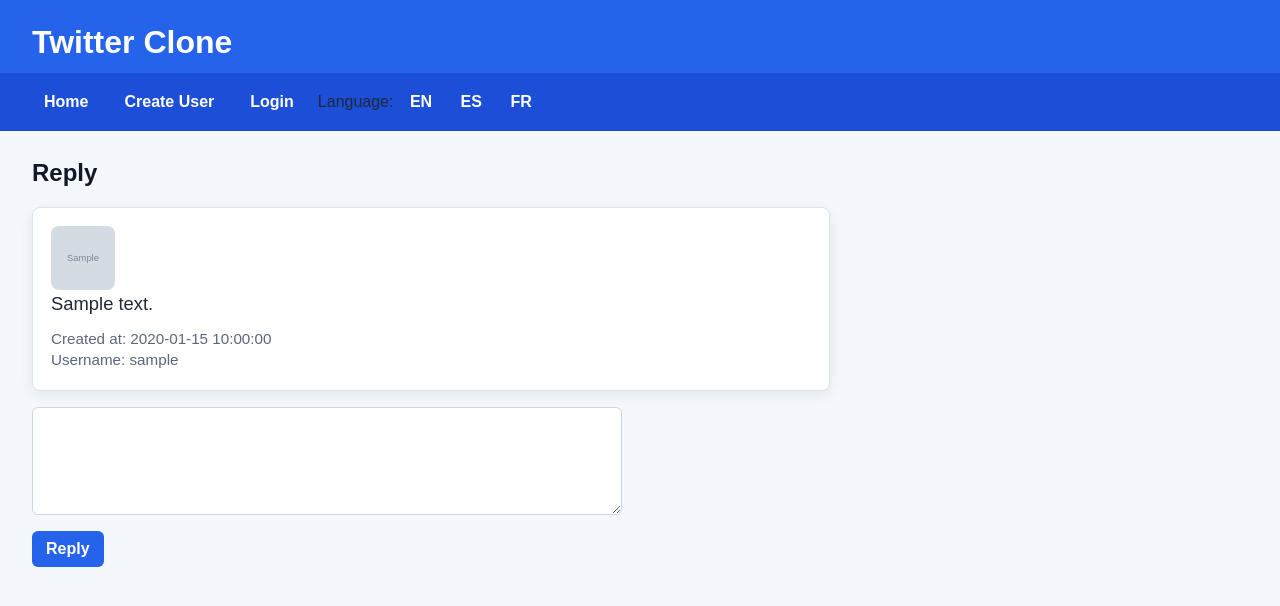
After one commit to preslielampitt/twitter_clone, a FastAPI app: template templates/reply_message.html in a window 1280 px wide. The commit adds this page. Shown: the top 606 px of the page. Run offline with FastAPI, Linux system fonts and the light colour scheme; the template is opened without the code that fills it: most values are stand-ins (such as "Sample title", 1, 10 or a date in 2020); grey boxes marked "Sample" are stand-in pictures.

Commit message:
allow users to mention other users in their messages and  add the ability to reply to other messages

```diff
--- a/db_create.py
+++ b/db_create.py
@@ -49,7 +49,8 @@ create table messages (
     sender_id integer not null,
     message text not null,
     created_at timestamp not null default current_timestamp,
-    last_edited_at timestamp
+    last_edited_at timestamp,
+    parent_id integer
     );
 '''
 cur.execute(sql)
--- a/main.py
+++ b/main.py
@@ -17,6 +17,84 @@ app.mount('/static', StaticFiles(directory='static'), name='static')
 templates = Jinja2Templates(directory='templates')
 MESSAGES_PER_PAGE = 50
 PROFILE_MESSAGE_LIMIT = 10
+
+TRANSLATIONS = {
+    'en': {
+        'home': 'Home',
+        'create_message': 'Create Message',
+        'my_profile': 'My Profile',
+        'change_password': 'Change Password',
+        'logout': 'Logout',
+        'delete_account': 'Delete Account',
+        'create_user': 'Create User',
+        'login': 'Login',
+        'main_page': 'Main Page',
+        'created_at': 'Created at',
+        'username': 'Username',
+        'age': 'Age',
+        'edited_at': 'Edited at',
+        'edit': 'Edit',
+        'delete': 'Delete',
+        'reply': 'Reply',
+        'previous': 'Previous',
+        'next': 'Next',
+        'language': 'Language',
+    },
+    'es': {
+        'home': 'Inicio',
+        'create_message': 'Crear Mensaje',
+        'my_profile': 'Mi Perfil',
+        'change_password': 'Cambiar Contrasena',
+        'logout': 'Cerrar Sesion',
+        'delete_account': 'Borrar Cuenta',
+        'create_user': 'Crear Usuario',
+        'login': 'Iniciar Sesion',
+        'main_page': 'Pagina Principal',
+        'created_at': 'Creado',
+        'username': 'Usuario',
+        'age': 'Edad',
+        'edited_at': 'Editado',
+        'edit': 'Editar',
+        'delete': 'Borrar',
+        'reply': 'Responder',
+        'previous': 'Anterior',
+        'next': 'Siguiente',
+        'language': 'Idioma',
+    },
+    'fr': {
+        'home': 'Accueil',
+        'create_message': 'Creer Message',
+        'my_profile': 'Mon Profil',
+        'change_password': 'Changer Mot de Passe',
+        'logout': 'Deconnexion',
+        'delete_account': 'Supprimer Compte',
+        'create_user': 'Creer Utilisateur',
+        'login': 'Connexion',
+        'main_page': 'Page Principale',
+        'created_at': 'Cree',
+        'username': 'Utilisateur',
+        'age': 'Age',
+        'edited_at': 'Modifie',
+        'edit': 'Modifier',
+        'delete': 'Supprimer',
+        'reply': 'Repondre',
+        'previous': 'Precedent',
+        'next': 'Suivant',
+        'language': 'Langue',
+    },
+}
+
+def get_language(request: Request):
+    language = request.cookies.get('language', 'en')
+    if language not in TRANSLATIONS:
+        language = 'en'
+    return language
+
+def get_labels(request: Request):
+    return TRANSLATIONS[get_language(request)]
+
+templates.env.globals['get_labels'] = get_labels
+templates.env.globals['get_language'] = get_language
 
 def check_credentials(request: Request):
     '''
@@ -63,14 +141,32 @@ def get_user_id(username):
 def linkify_message(text):
     escaped_text = escape(text)
     url_pattern = r'(https?://[^\s]+)'
+    mention_pattern = r'(?<![\w/])@([A-Za-z0-9_]+)'
 
     linked_text = re.sub(
         url_pattern,
         r'<a href="\1">\1</a>',
         str(escaped_text)
     )
+    linked_text = re.sub(
+        mention_pattern,
+        r'<a href="/profile?username=\1">@\1</a>',
+        linked_text
+    )
 
     return Markup(linked_text)
+
+def build_message(row):
+    return {
+        'id': row[0],
+        'text': linkify_message(row[1]),
+        'timestamp': row[2],
+        'username': row[3],
+        'age': row[4],
+        'last_edited_at': row[5],
+        'image_url': 'https://robohash.org/' + quote(row[3]) + '?set=set1&size=80x80',
+        'replies': [],
+    }
 
 def get_offset(request: Request):
     offset = request.query_params.get('offset', '0')
@@ -91,28 +187,42 @@ async def index(request: Request):
 
     con = sqlite3.connect('twitter_clone.db')
     cur = con.cursor()
-    cur.execute('SELECT COUNT(*) FROM messages;')
+    cur.execute('SELECT COUNT(*) FROM messages WHERE parent_id IS NULL;')
     total_messages = cur.fetchone()[0]
 
     sql = """
     SELECT messages.id, messages.message, messages.created_at, users.username, users.age, messages.last_edited_at
     FROM messages
     JOIN users ON messages.sender_id = users.id
+    WHERE messages.parent_id IS NULL
     ORDER BY messages.created_at DESC
     LIMIT ? OFFSET ?;
     """
     cur.execute(sql, (MESSAGES_PER_PAGE, offset))
+    message_ids = []
     for row in cur.fetchall():
-        message = {
-            'id': row[0],
-            'text': linkify_message(row[1]),
-            'timestamp': row[2],
-            'username': row[3],
-            'age': row[4],
-            'last_edited_at': row[5],
-            'image_url': 'https://robohash.org/' + quote(row[3]) + '?set=set1&size=80x80',
-        }
+        message = build_message(row)
         messages.append(message)
+        message_ids.append(message['id'])
+
+    if message_ids:
+        placeholders = ','.join(['?'] * len(message_ids))
+        sql = f"""
+        SELECT messages.id, messages.message, messages.created_at, users.username, users.age, messages.last_edited_at, messages.parent_id
+        FROM messages
+        JOIN users ON messages.sender_id = users.id
+        WHERE messages.parent_id IN ({placeholders})
+        ORDER BY messages.created_at ASC;
+        """
+        cur.execute(sql, message_ids)
+        messages_by_id = {}
+        for message in messages:
+            messages_by_id[message['id']] = message
+        for row in cur.fetchall():
+            reply = build_message(row[:6])
+            parent_id = row[6]
+            if parent_id in messages_by_id:
+                messages_by_id[parent_id]['replies'].append(reply)
     con.close()
 
     # create response
@@ -334,6 +444,62 @@ async def edit_message(request: Request):
         },
     )
 
+@app.get('/reply_message', response_class=HTMLResponse)
+async def reply_message(request: Request):
+    username = check_credentials(request)
+    if username is None:
+        return RedirectResponse(url='/login', status_code=302)
+
+    parent_id = request.query_params.get('id')
+    reply_text = request.query_params.get('message')
+    error = None
+
+    con = sqlite3.connect('twitter_clone.db')
+    cur = con.cursor()
+    cur.execute(
+        '''
+        SELECT messages.id, messages.message, messages.created_at, users.username, users.age, messages.last_edited_at
+        FROM messages
+        JOIN users ON messages.sender_id = users.id
+        WHERE messages.id = ? AND messages.parent_id IS NULL;
+        ''',
+        (parent_id,)
+    )
+    parent_row = cur.fetchone()
+
+    if parent_row is None:
+        con.close()
+        return RedirectResponse(url='/', status_code=302)
+
+    if reply_text is not None:
+        if reply_text == '':
+            error = 'Reply cannot be blank.'
+        else:
+            user_id = get_user_id(username)
+            cur.execute(
+                '''
+                INSERT INTO messages (sender_id, message, parent_id)
+                VALUES (?, ?, ?);
+                ''',
+                (user_id, reply_text, parent_id)
+            )
+            con.commit()
+            con.close()
+            return RedirectResponse(url='/', status_code=302)
+
+    con.close()
+    return templates.TemplateResponse(
+        request=request,
+        name='reply_message.html',
+        context={
+            'is_logged_in': True,
+            'username': username,
+            'parent_message': build_message(parent_row),
+            'parent_id': parent_id,
+            'error': error,
+        },
+    )
+
 @app.get('/delete_user')
 async def delete_user(request: Request):
     username = check_credentials(request)
@@ -354,6 +520,16 @@ async def delete_user(request: Request):
     response = RedirectResponse(url='/', status_code=302)
     response.delete_cookie(key='username')
     response.delete_cookie(key='password')
+    return response
+
+@app.get('/set_language')
+async def set_language(request: Request):
+    language = request.query_params.get('language', 'en')
+    if language not in TRANSLATIONS:
+        language = 'en'
+
+    response = RedirectResponse(url='/', status_code=302)
+    response.set_cookie(key='language', value=language)
     return response
 
 @app.get('/change_password', response_class=HTMLResponse)
@@ -488,7 +664,7 @@ async def api_messages():
     cur = con.cursor()
     cur.execute(
         '''
-        SELECT messages.id, messages.message, messages.created_at, users.username, users.age
+        SELECT messages.id, messages.message, messages.created_at, users.username, users.age, messages.parent_id
         FROM messages
         JOIN users ON messages.sender_id = users.id
         ORDER BY messages.created_at DESC;
@@ -503,6 +679,7 @@ async def api_messages():
             'created_at': row[2],
             'username': row[3],
             'age': row[4],
+            'parent_id': row[5],
         })
 
     con.close()
--- a/templates/base.html
+++ b/templates/base.html
@@ -1,4 +1,5 @@
 <html>
+    {% set labels = get_labels(request) %}
     <head>
         <link rel="stylesheet" href="/static/style.css">
         <title>Twitter Clone</title>
@@ -6,17 +7,22 @@
     <body>
         <h1>Twitter Clone</h1>
         <ul>
-            <li><a href='/'>Home</a></li>
+            <li><a href='/'>{{ labels.home }}</a></li>
             {% if is_logged_in %}
-            <li><a href='/create_message'>Create Message</a></li>
-            <li><a href='/profile'>My Profile</a></li>
-            <li><a href='/change_password'>Change Password</a></li>
-            <li><a href='/logout'>Logout</a></li>
-            <li><a href='/delete_user' onclick="return confirm('Are you sure you want to delete this account?')">Delete Account</a></li>
+            <li><a href='/create_message'>{{ labels.create_message }}</a></li>
+            <li><a href='/profile'>{{ labels.my_profile }}</a></li>
+            <li><a href='/change_password'>{{ labels.change_password }}</a></li>
+            <li><a href='/logout'>{{ labels.logout }}</a></li>
+            <li><a href='/delete_user' onclick="return confirm('Are you sure you want to delete this account?')">{{ labels.delete_account }}</a></li>
             {% else %}
-            <li><a href='/create_user'>Create User</a></li>
-            <li><a href='/login'>Login</a></li>
+            <li><a href='/create_user'>{{ labels.create_user }}</a></li>
+            <li><a href='/login'>{{ labels.login }}</a></li>
             {% endif %}
+            <li>{{ labels.language }}:
+                <a href="/set_language?language=en">EN</a>
+                <a href="/set_language?language=es">ES</a>
+                <a href="/set_language?language=fr">FR</a>
+            </li>
         </ul>
         {#
             this is a jinja2 comment
--- /dev/null
+++ b/templates/reply_message.html
@@ -0,0 +1,27 @@
+{% extends 'base.html' %}
+
+{% block content %}
+{% set labels = get_labels(request) %}
+<h2>{{ labels.reply }}</h2>
+
+{% if error %}
+<p class="error">{{ error }}</p>
+{% endif %}
+
+<div class="message">
+    <img class="avatar" src="{{ parent_message.image_url }}" alt="{{ parent_message.username }} avatar">
+    <p class="message-text">{{ parent_message.text }}</p>
+    <p class="message-info">{{ labels.created_at }}: {{ parent_message.timestamp }}</p>
+    <p class="message-info">{{ labels.username }}: {{ parent_message.username }}</p>
+</div>
+
+<form>
+    <input type="hidden" name="id" value="{{ parent_id }}">
+    <p>
+        <textarea name="message" rows="5" cols="60"></textarea>
+    </p>
+    <p>
+        <input type="submit" value="{{ labels.reply }}">
+    </p>
+</form>
+{% endblock %}
```
Also changed, not shown: templates/index.html (+29 -9 lines).
